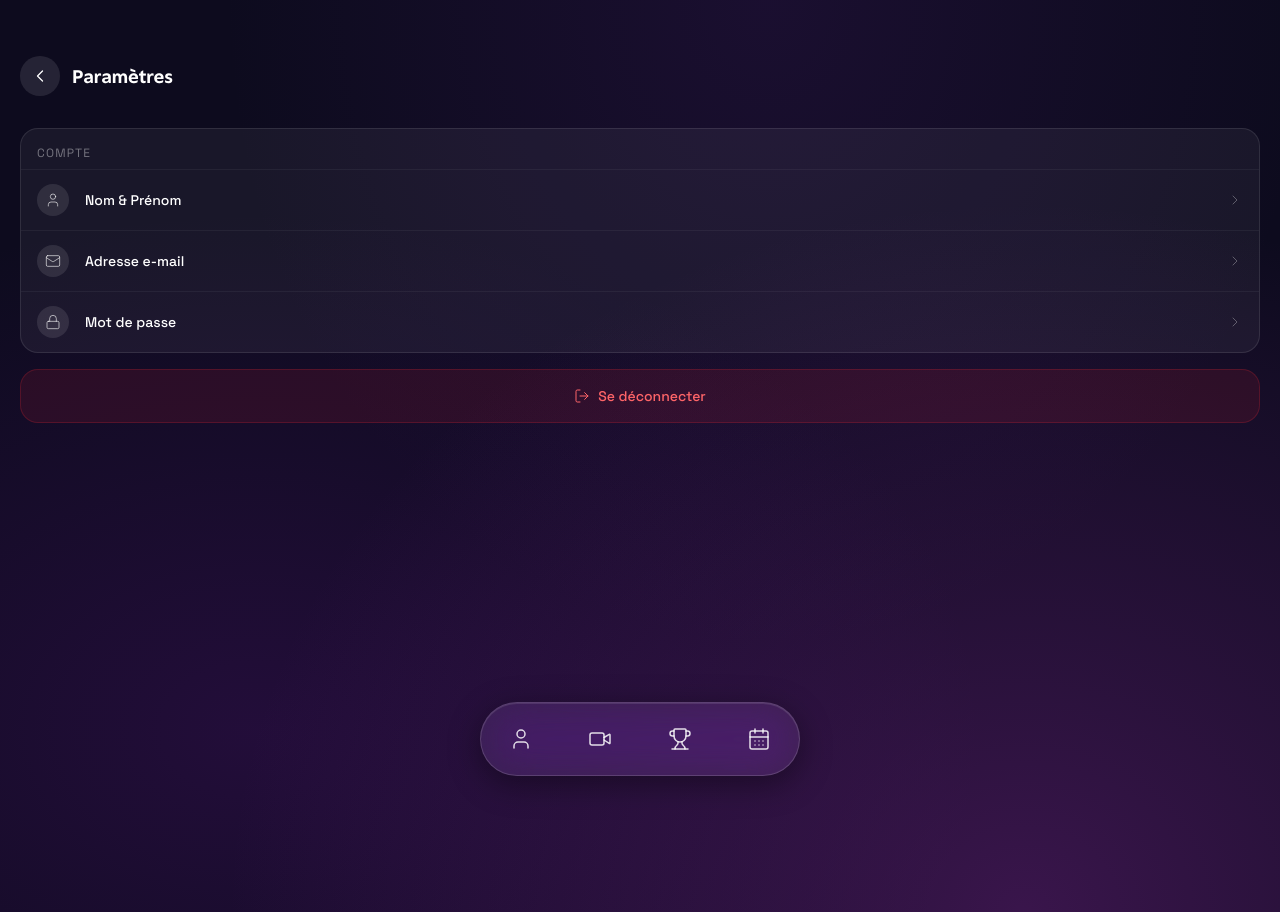
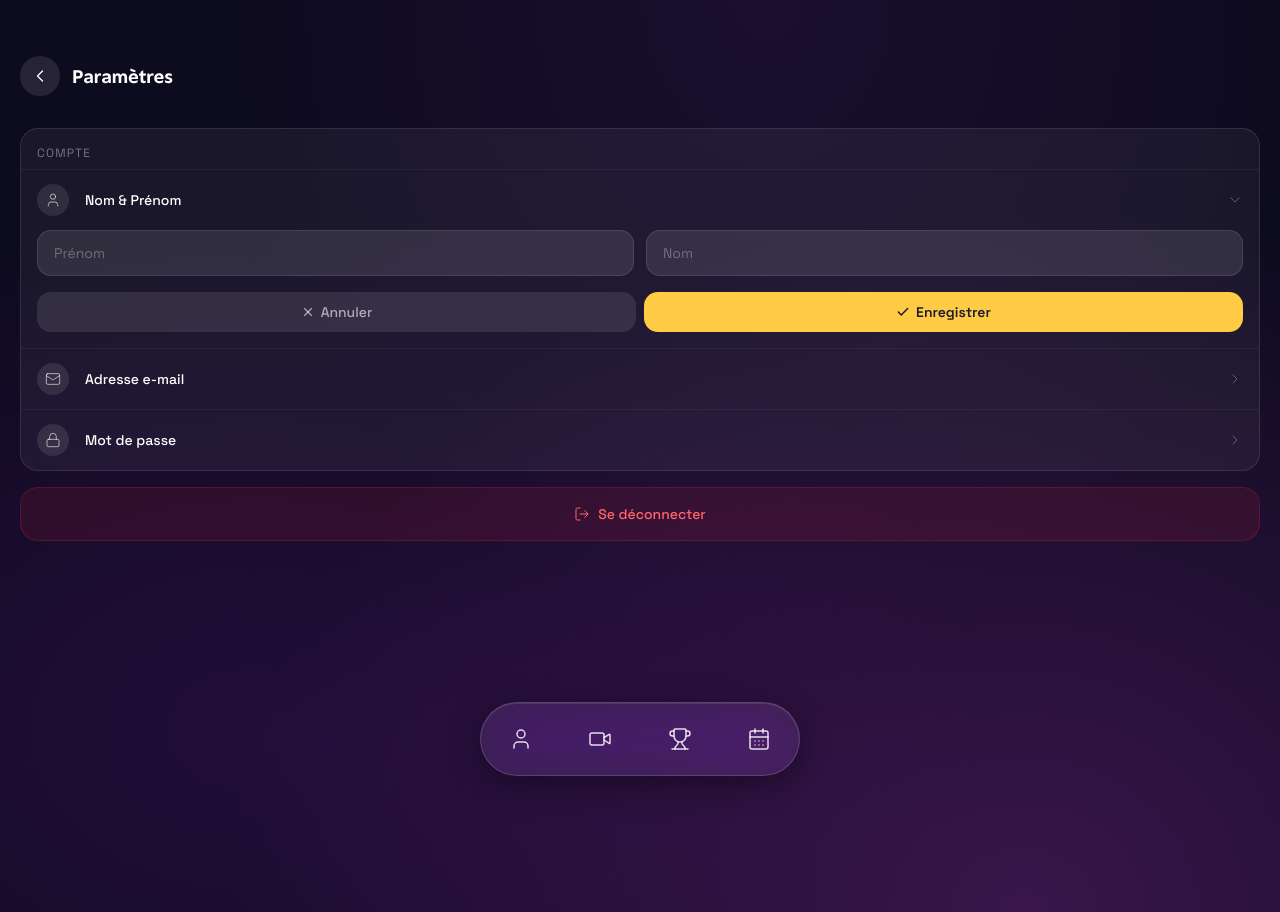
Before and after one commit to Arnaudb78/competition_front_visitor, a Next.js app: page /profil in a window 1280 px wide. Both pictures are taken after a click on the button "Nom & Prénom". Built offline with nearby package versions, Linux system fonts and the light colour scheme; no server answers.

Commit message:
feat(account): can update account name, mail and pass

```diff
--- a/app/(app)/home/page.tsx
+++ b/app/(app)/home/page.tsx
@@ -58,9 +58,12 @@ function EventCard({
       </div>
 
       {/* Bouton + */}
-      <button className="w-10 h-10 rounded-full bg-white/10 flex items-center justify-center flex-shrink-0">
+      <Link
+        href={`/calendrier/${event.id}`}
+        className="w-10 h-10 rounded-full bg-white/10 flex items-center justify-center flex-shrink-0 active:scale-90 transition-transform"
+      >
         <Plus className="w-4 h-4 text-white/60" strokeWidth={2} />
-      </button>
+      </Link>
     </div>
   );
 }
--- a/app/(app)/profil/page.tsx
+++ b/app/(app)/profil/page.tsx
@@ -1,13 +1,100 @@
 "use client";
 
-import { ChevronLeft, User, Mail, Lock, LogOut } from "lucide-react";
+import { ChevronLeft, User, Mail, Lock, LogOut, Check, X } from "lucide-react";
 import { useRouter } from "next/navigation";
+import { useState, useEffect } from "react";
+import { apiFetch } from "@/lib/api";
+
+type Section = "name" | "email" | "password" | null;
+
+function getCookie(name: string): string {
+  if (typeof document === "undefined") return "";
+  const match = document.cookie.match(new RegExp(`(?:^|;\\s*)${name}=([^;]+)`));
+  return match ? decodeURIComponent(match[1]) : "";
+}
+
+function inputClass() {
+  return "w-full rounded-xl bg-white/10 border border-white/10 text-white placeholder-white/30 px-4 py-3 text-sm outline-none focus:border-white/30 transition-colors";
+}
 
 export default function ProfilSettingsPage() {
   const router = useRouter();
+  const [open, setOpen] = useState<Section>(null);
+  const [loading, setLoading] = useState(false);
+  const [success, setSuccess] = useState<Section>(null);
+  const [error, setError] = useState("");
+
+  // Name fields
+  const [firstName, setFirstName] = useState("");
+  const [lastName, setLastName] = useState("");
+  // Email
+  const [email, setEmail] = useState("");
+  // Password
+  const [currentPassword, setCurrentPassword] = useState("");
+  const [newPassword, setNewPassword] = useState("");
+  const [confirmPassword, setConfirmPassword] = useState("");
+
+  useEffect(() => {
+    setFirstName(getCookie("account_firstName"));
+    setLastName(getCookie("account_lastName"));
+    apiFetch<{ email: string }>("/accounts/me")
+      .then((me) => setEmail(me.email))
+      .catch(() => {});
+  }, []);
+
+  function toggle(section: Section) {
+    setOpen((prev) => (prev === section ? null : section));
+    setError("");
+  }
+
+  async function save(section: Section, body: Record<string, string>) {
+    setLoading(true);
+    setError("");
+    try {
+      const updated = await apiFetch<{ firstName?: string; lastName?: string; email?: string }>(
+        "/accounts/me",
+        { method: "PATCH", body: JSON.stringify(body) }
+      );
+      if (updated.firstName) {
+        const maxAge = 7 * 24 * 3600;
+        document.cookie = `account_firstName=${encodeURIComponent(updated.firstName)}; path=/; max-age=${maxAge}; SameSite=Lax`;
+        document.cookie = `account_lastName=${encodeURIComponent(updated.lastName ?? lastName)}; path=/; max-age=${maxAge}; SameSite=Lax`;
+        setFirstName(updated.firstName);
+        setLastName(updated.lastName ?? lastName);
+      }
+      if (updated.email) setEmail(updated.email);
+      setCurrentPassword(""); setNewPassword(""); setConfirmPassword("");
+      setOpen(null);
+      setSuccess(section);
+      setTimeout(() => setSuccess(null), 2500);
+    } catch (e: any) {
+      setError(e.message ?? "Une erreur est survenue");
+    } finally {
+      setLoading(false);
+    }
+  }
+
+  function handleName(e: React.FormEvent) {
+    e.preventDefault();
+    save("name", { firstName, lastName });
+  }
+
+  function handleEmail(e: React.FormEvent) {
+    e.preventDefault();
+    save("email", { email });
+  }
+
+  function handlePassword(e: React.FormEvent) {
+    e.preventDefault();
+    if (newPassword !== confirmPassword) { setError("Les mots de passe ne correspondent pas"); return; }
+    if (newPassword.length < 6) { setError("Minimum 6 caractères"); return; }
+    save("password", { currentPassword, newPassword });
+  }
 
   function logout() {
     document.cookie = "account_token=; path=/; max-age=0; SameSite=Lax";
+    document.cookie = "account_firstName=; path=/; max-age=0; SameSite=Lax";
+    document.cookie = "account_lastName=; path=/; max-age=0; SameSite=Lax";
     router.push("/");
   }
 
@@ -16,47 +103,144 @@ export default function ProfilSettingsPage() {
       {/* Header */}
       <div className="flex items-center gap-3 mb-8">
         <button
-          onClick={() => router.back()}
+          onClick={() => router.push("/home")}
           className="w-10 h-10 rounded-full bg-white/10 flex items-center justify-center"
         >
           <ChevronLeft className="w-5 h-5 text-white" strokeWidth={1.5} />
         </button>
-        <h1
-          className="text-xl font-bold text-white"
-          style={{ fontFamily: "'ESPeak', sans-serif" }}
-        >
+        <h1 className="text-xl font-bold text-white" style={{ fontFamily: "'ESPeak', sans-serif" }}>
           Paramètres
         </h1>
       </div>
 
-      {/* Sections */}
       <div className="flex flex-col gap-4">
         {/* Compte */}
         <div className="rounded-2xl bg-white/5 border border-white/10 overflow-hidden">
-          <p className="text-white/40 text-xs uppercase tracking-widest px-4 pt-4 pb-2">
-            Compte
-          </p>
-          {[
-            { icon: User, label: "Nom & Prénom" },
-            { icon: Mail, label: "Adresse e-mail" },
-            { icon: Lock, label: "Mot de passe" },
-          ].map(({ icon: Icon, label }) => (
+          <p className="text-white/40 text-xs uppercase tracking-widest px-4 pt-4 pb-2">Compte</p>
+
+          {/* Nom & Prénom */}
+          <div className="border-t border-white/5">
             <button
-              key={label}
-              className="w-full flex items-center gap-4 px-4 py-3.5 border-t border-white/5 active:bg-white/5 transition-colors"
+              onClick={() => toggle("name")}
+              className="w-full flex items-center gap-4 px-4 py-3.5 active:bg-white/5 transition-colors"
             >
-              <div className="w-8 h-8 rounded-full bg-white/10 flex items-center justify-center">
-                <Icon className="w-4 h-4 text-white/60" strokeWidth={1.5} />
+              <div className="w-8 h-8 rounded-full bg-white/10 flex items-center justify-center flex-shrink-0">
+                {success === "name" ? <Check className="w-4 h-4 text-green-400" strokeWidth={2} /> : <User className="w-4 h-4 text-white/60" strokeWidth={1.5} />}
               </div>
               <span className="text-white text-sm font-medium flex-1 text-left">
-                {label}
+                {firstName || lastName ? `${firstName} ${lastName}` : "Nom & Prénom"}
               </span>
               <ChevronLeft
-                className="w-4 h-4 text-white/30 rotate-180"
+                className="w-4 h-4 text-white/30 transition-transform duration-200"
+                style={{ transform: open === "name" ? "rotate(270deg)" : "rotate(180deg)" }}
                 strokeWidth={1.5}
               />
             </button>
-          ))}
+            {open === "name" && (
+              <form onSubmit={handleName} className="px-4 pb-4 flex flex-col gap-3">
+                <div className="grid grid-cols-2 gap-3">
+                  <input
+                    value={firstName}
+                    onChange={(e) => setFirstName(e.target.value)}
+                    placeholder="Prénom"
+                    required
+                    className={inputClass()}
+                  />
+                  <input
+                    value={lastName}
+                    onChange={(e) => setLastName(e.target.value)}
+                    placeholder="Nom"
+                    required
+                    className={inputClass()}
+                  />
+                </div>
+                {error && open === "name" && <p className="text-red-400 text-xs">{error}</p>}
+                <SaveRow loading={loading} onCancel={() => toggle("name")} />
+              </form>
+            )}
+          </div>
+
+          {/* Email */}
+          <div className="border-t border-white/5">
+            <button
+              onClick={() => toggle("email")}
+              className="w-full flex items-center gap-4 px-4 py-3.5 active:bg-white/5 transition-colors"
+            >
+              <div className="w-8 h-8 rounded-full bg-white/10 flex items-center justify-center flex-shrink-0">
+                {success === "email" ? <Check className="w-4 h-4 text-green-400" strokeWidth={2} /> : <Mail className="w-4 h-4 text-white/60" strokeWidth={1.5} />}
+              </div>
+              <span className="text-white text-sm font-medium flex-1 text-left truncate">
+                {email || "Adresse e-mail"}
+              </span>
+              <ChevronLeft
+                className="w-4 h-4 text-white/30 flex-shrink-0 transition-transform duration-200"
+                style={{ transform: open === "email" ? "rotate(270deg)" : "rotate(180deg)" }}
+                strokeWidth={1.5}
+              />
+            </button>
+            {open === "email" && (
+              <form onSubmit={handleEmail} className="px-4 pb-4 flex flex-col gap-3">
+                <input
+                  type="email"
+                  value={email}
+                  onChange={(e) => setEmail(e.target.value)}
+                  placeholder="Adresse e-mail"
+                  required
+                  className={inputClass()}
+                />
+                {error && open === "email" && <p className="text-red-400 text-xs">{error}</p>}
+                <SaveRow loading={loading} onCancel={() => toggle("email")} />
+              </form>
+            )}
+          </div>
+
+          {/* Mot de passe */}
+          <div className="border-t border-white/5">
+            <button
+              onClick={() => toggle("password")}
+              className="w-full flex items-center gap-4 px-4 py-3.5 active:bg-white/5 transition-colors"
+            >
+              <div className="w-8 h-8 rounded-full bg-white/10 flex items-center justify-center flex-shrink-0">
+                {success === "password" ? <Check className="w-4 h-4 text-green-400" strokeWidth={2} /> : <Lock className="w-4 h-4 text-white/60" strokeWidth={1.5} />}
+              </div>
+              <span className="text-white text-sm font-medium flex-1 text-left">Mot de passe</span>
+              <ChevronLeft
+                className="w-4 h-4 text-white/30 transition-transform duration-200"
+                style={{ transform: open === "password" ? "rotate(270deg)" : "rotate(180deg)" }}
+                strokeWidth={1.5}
+              />
+            </button>
+            {open === "password" && (
+              <form onSubmit={handlePassword} className="px-4 pb-4 flex flex-col gap-3">
+                <input
+                  type="password"
+                  value={currentPassword}
+                  onChange={(e) => setCurrentPassword(e.target.value)}
+                  placeholder="Mot de passe actuel"
+                  required
+                  className={inputClass()}
+                />
+                <input
+                  type="password"
+                  value={newPassword}
+                  onChange={(e) => setNewPassword(e.target.value)}
+                  placeholder="Nouveau mot de passe"
+                  required
+                  className={inputClass()}
+                />
+                <input
+                  type="password"
+                  value={confirmPassword}
+                  onChange={(e) => setConfirmPassword(e.target.value)}
+                  placeholder="Confirmer le mot de passe"
+                  required
+                  className={inputClass()}
+                />
+                {error && open === "password" && <p className="text-red-400 text-xs">{error}</p>}
+                <SaveRow loading={loading} onCancel={() => toggle("password")} />
+              </form>
+            )}
+          </div>
         </div>
 
         {/* Déconnexion */}
@@ -71,3 +255,27 @@ export default function ProfilSettingsPage() {
     </div>
   );
 }
+
+function SaveRow({ loading, onCancel }: { loading: boolean; onCancel: () => void }) {
+  return (
+    <div className="flex gap-2 pt-1">
+      <button
+        type="button"
+        onClick={onCancel}
+        className="flex-1 py-2.5 rounded-xl bg-white/10 text-white/60 text-sm font-medium active:scale-95 transition-all flex items-center justify-center gap-1.5"
+      >
+        <X className="w-3.5 h-3.5" strokeWidth={2} />
+        Annuler
+      </button>
+      <button
+        type="submit"
+        disabled={loading}
+        className="flex-1 py-2.5 rounded-xl text-[#1a1a2e] text-sm font-semibold disabled:opacity-60 active:scale-95 transition-all flex items-center justify-center gap-1.5"
+        style={{ background: "#FFCA44" }}
+      >
+        <Check className="w-3.5 h-3.5" strokeWidth={2.5} />
+        {loading ? "Sauvegarde…" : "Enregistrer"}
+      </button>
+    </div>
+  );
+}
```
